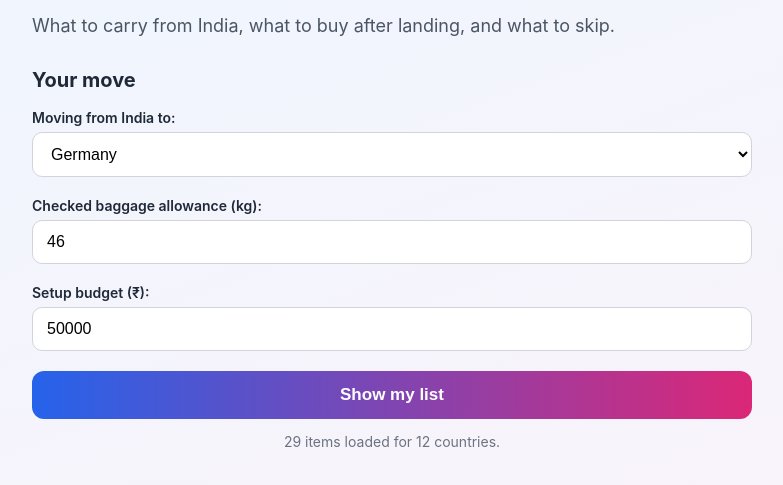
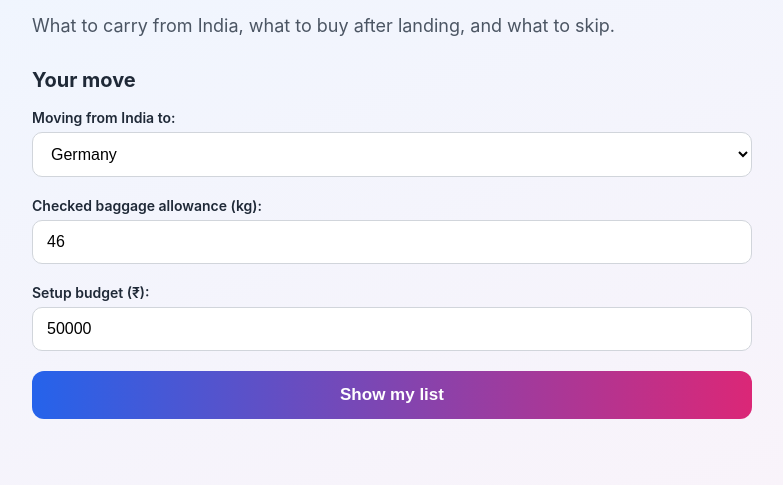
Before and after one commit to anjali-bhushan/carryorbuy, a plain HTML site: page index.html in a window 1280 px wide. Shown: the part 97-582 px from the top of the page, without its empty margins (248-1031 px from the left). Drawn offline with Linux system fonts and the light colour scheme.

Commit message:
Update index.html

```diff
--- a/index.html
+++ b/index.html
@@ -39,12 +39,9 @@
 
   <button id="checkBtn">Show my list</button>
 
-  <p id="status"></p>
+    <div id="results"></div>
 
   <script src="data.js"></script>
-  <script>
-    document.getElementById("status").textContent =
-      ITEMS.length + " items loaded for " + Object.keys(COUNTRIES).length + " countries.";
-  </script>
+  <script src="app.js"></script>
 </body>
 </html>
```
